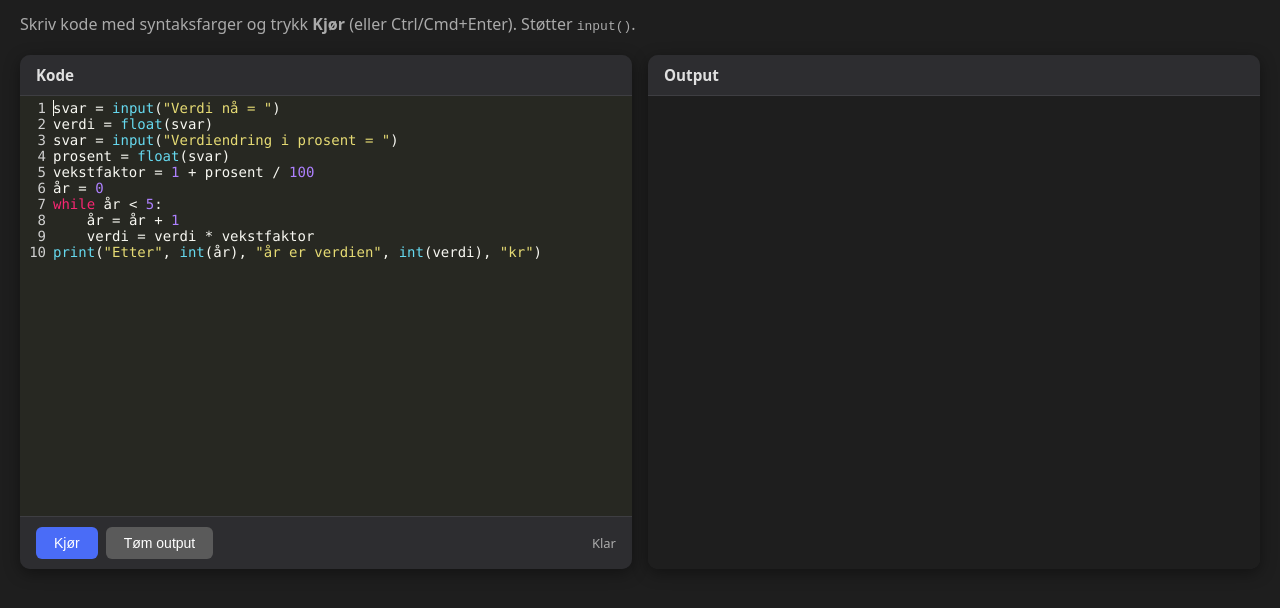
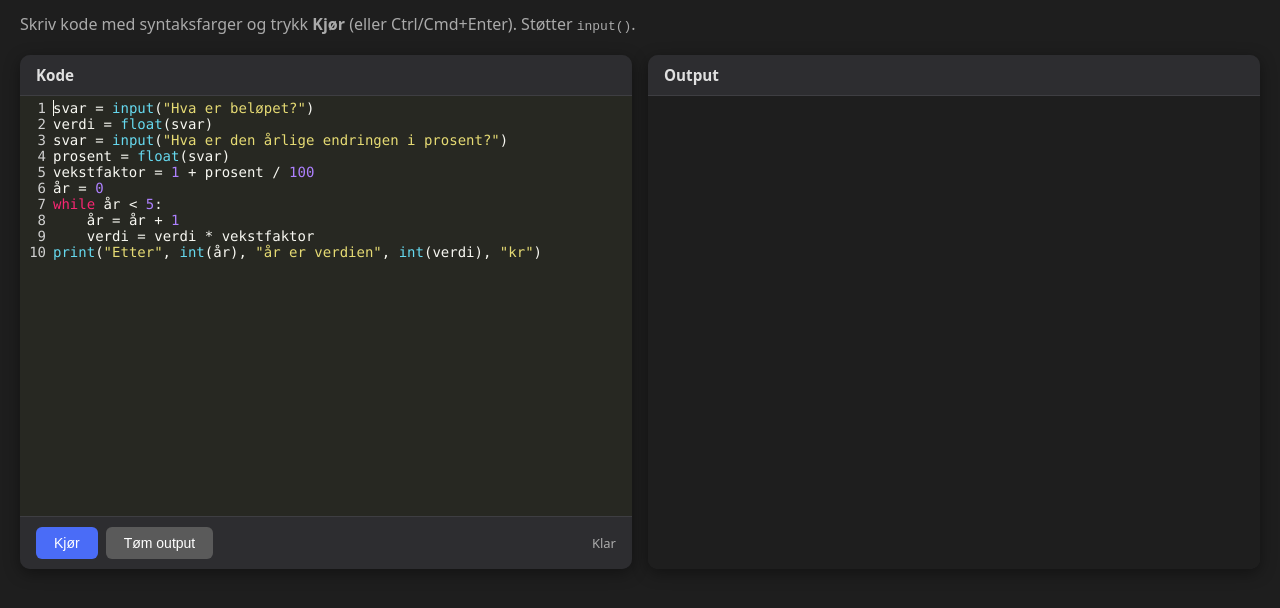
Before and after one commit to oivindsyversen/python-i-nettleseren, a plain HTML site: page index.html in a window 1280 px wide. Shown: the part 58-666 px from the top of the page. Drawn offline with nearby package versions, Linux system fonts and the light colour scheme.

Commit message:
Update input prompts in index.html

```diff
--- a/index.html
+++ b/index.html
@@ -119,9 +119,9 @@
       <header>
         <span>Kode</span>
       </header>
-      <textarea id="code">svar = input("Verdi nå = ")
+      <textarea id="code">svar = input("Hva er beløpet?")
 verdi = float(svar)
-svar = input("Verdiendring i prosent = ")
+svar = input("Hva er den årlige endringen i prosent?")
 prosent = float(svar)
 vekstfaktor = 1 + prosent / 100
 år = 0
```
